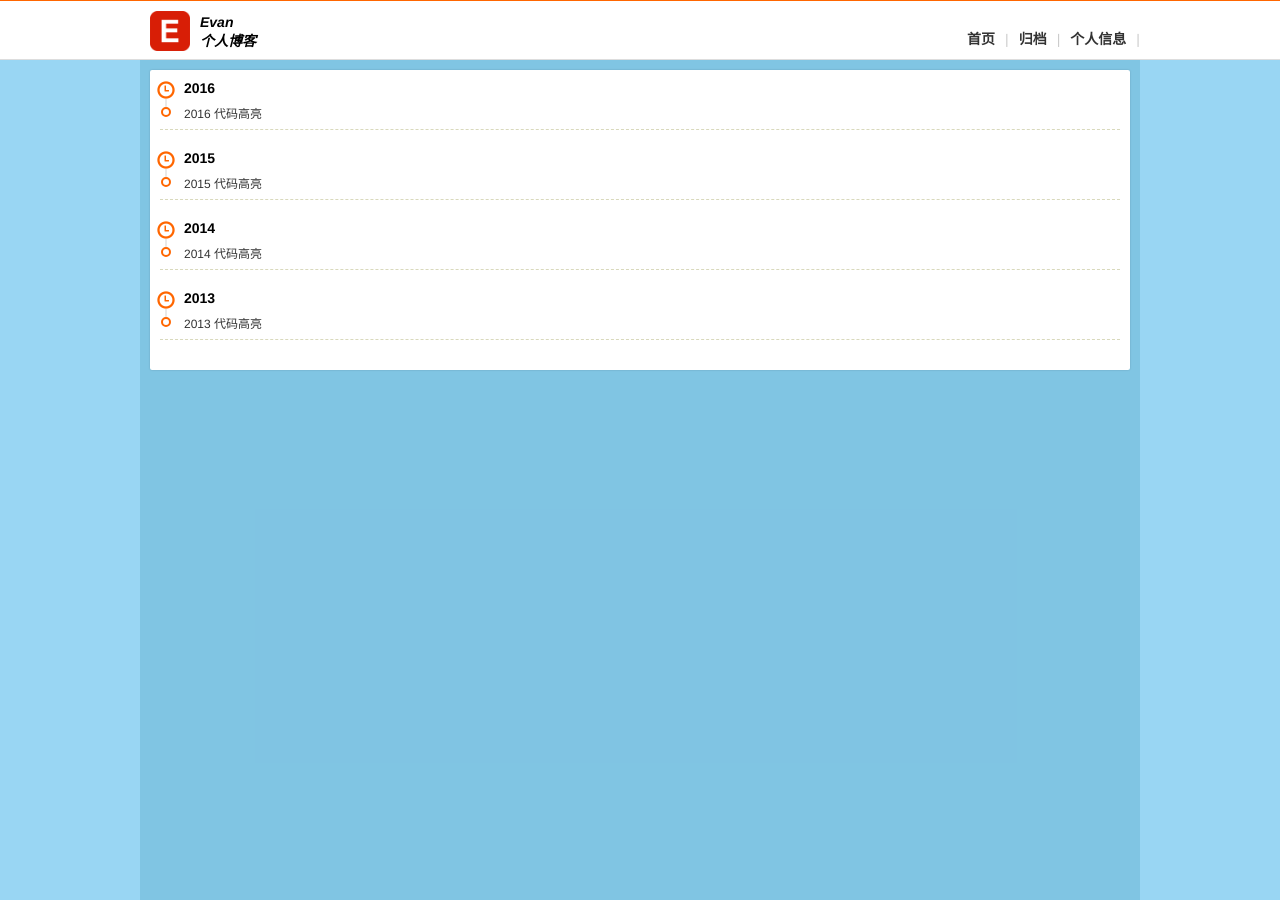
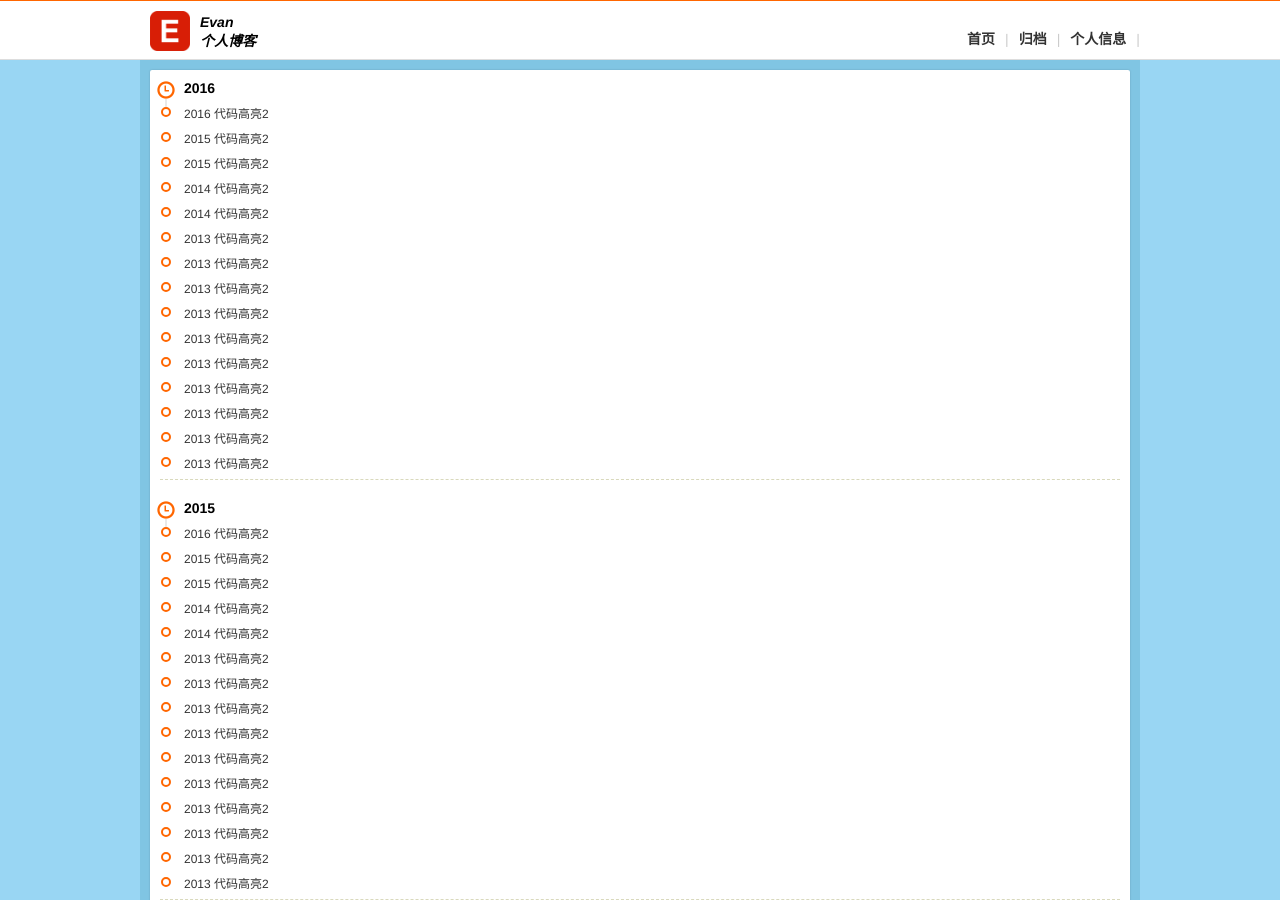
Before and after one commit to bnuephjx/bnuephjx.github.io, a Jekyll site: the page built from archives/index.html, in a window 1280 px wide and 900 px high. Built offline with Jekyll 4.4.1, drawn with Linux system fonts in a browser that asks for light colours; some of the changed text lies outside the part shown.

Commit message:
no message

```diff
--- a/_includes/_views/archives.html
+++ b/_includes/_views/archives.html
@@ -12,17 +12,19 @@
                     </div>
                     <div class="eui-timeline-content">{{item.date | date: "%Y" }}</div>
                 </li>
-                {% if (item.date | date: "%Y") ==  currentDate %}
+                {% for subItem in site.posts  %}
+                    {% if (subItem.date | date: "%Y") ==  currentDate %}
                     <li class="eui-timeline-item">
                         <div class="eui-timeline-head"></div>
                         <div class="eui-timeline-content">
                             <a href="blogInfo.html">
-                            <span class="item-time">{{item.date | date: "%Y" }}</span>
-                            <span>代码高亮</span>
+                                <span class="item-time">{{subItem.date | date: "%Y" }}</span>
+                                <span>代码高亮2</span>
                             </a>
                         </div>
                     </li>
                     {% endif %}
+                {% endfor %}
             </ul>
             {% endif %}
         {% endfor %}
```
Lines whose indentation alone changed are shown as unchanged.
